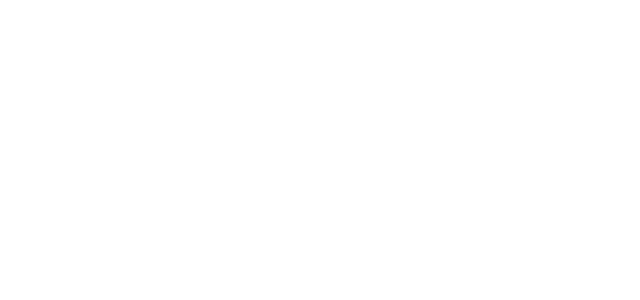
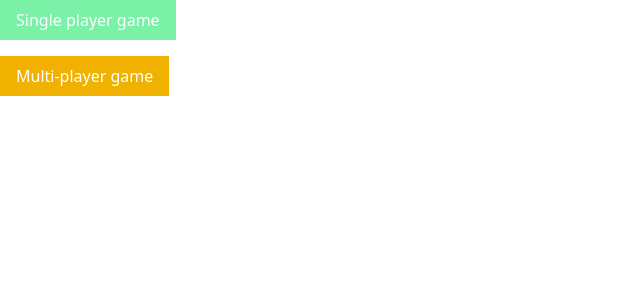
Before and after one commit to krityankashyap/Hangman-react-game, a React (Vite) app: page / in a window 1280 px wide. Before the commit this address had no page. Shown: the top 300 px of the page, without its empty margins (0-640 px from the left). Built offline with nearby package versions, Linux system fonts and the light colour scheme; no server answers.

Commit message:
Added json-server for single-player and use the useEffect hook

```diff
--- a/src/App.jsx
+++ b/src/App.jsx
@@ -3,6 +3,7 @@ import './App.css'
 import TextInputFormContainer from './components/TextInputForm/TextInputFormContainer'
 import StartGame from './pages/Startgame'
 import PlayGame from './pages/PlayGame'
+import Home from './pages/Home'
 
 function App() {
 
@@ -10,6 +11,7 @@ function App() {
  <Routes>
   <Route path='/start' element={<StartGame />}/>
   <Route path='/play' element={<PlayGame />}/>
+  <Route path='/' element={<Home />} />
  </Routes>
   )
 }
--- /dev/null
+++ b/src/pages/Home.jsx
@@ -0,0 +1,43 @@
+import { Link } from "react-router-dom";
+import Button from "../components/Button/Button";
+import { useEffect, useState } from "react";
+
+function Home(){
+
+  const [word , setWord] = useState('');
+
+  async function fetchWords(){
+
+    const response = await fetch("http://localhost:3000/words");
+    const data = response.json();
+    console.log(data);
+
+    const randomIndex = Math.floor(Math.random() * data.length);
+    console.log(data[randomIndex]);
+
+    setWord[data[randomIndex].wordValue];
+  }
+
+  useEffect(()=>{
+    fetchWords();
+  } ,[]);
+ return (
+  <>
+   <Link to='/play' state={{wordSelected : word}}>
+     <Button text={"Single player game"}/>
+   </Link>
+   <br/>
+   <Link to='/start'>
+
+   <div className="my-4">
+     <Button text={"Multi-player game"} styleType={"warning"}/>
+   </div>
+
+   </Link>
+  </>
+ )
+
+
+}
+
+export default Home;
--- a/src/pages/PlayGame.jsx
+++ b/src/pages/PlayGame.jsx
@@ -28,7 +28,10 @@ function PlayGame(){
  return (
   <>
    <h>Play Game</h>
-   <Maskedtext text={state.wordSelected} guessedLetters={guessedLetters} />
+   {state?.wordSelected && (
+
+    <>
+      <Maskedtext text={state.wordSelected} guessedLetters={guessedLetters} />
   <div>
   <LetterButtons text={state.wordSelected} guessedLetters={guessedLetters} onLetterClick={handleLetterClick} />
   </div>
@@ -36,6 +39,16 @@ function PlayGame(){
   <div>
     <HangMan steps={step} />
   </div>
+
+  </>
+   )}
+
+   <div>
+
+   <Link to='/'>Home </Link>
+   </div>
+
+
 
    <Link to="/start" className="text-green-500 px-4 py-2">Start-Game</Link>
 
```
